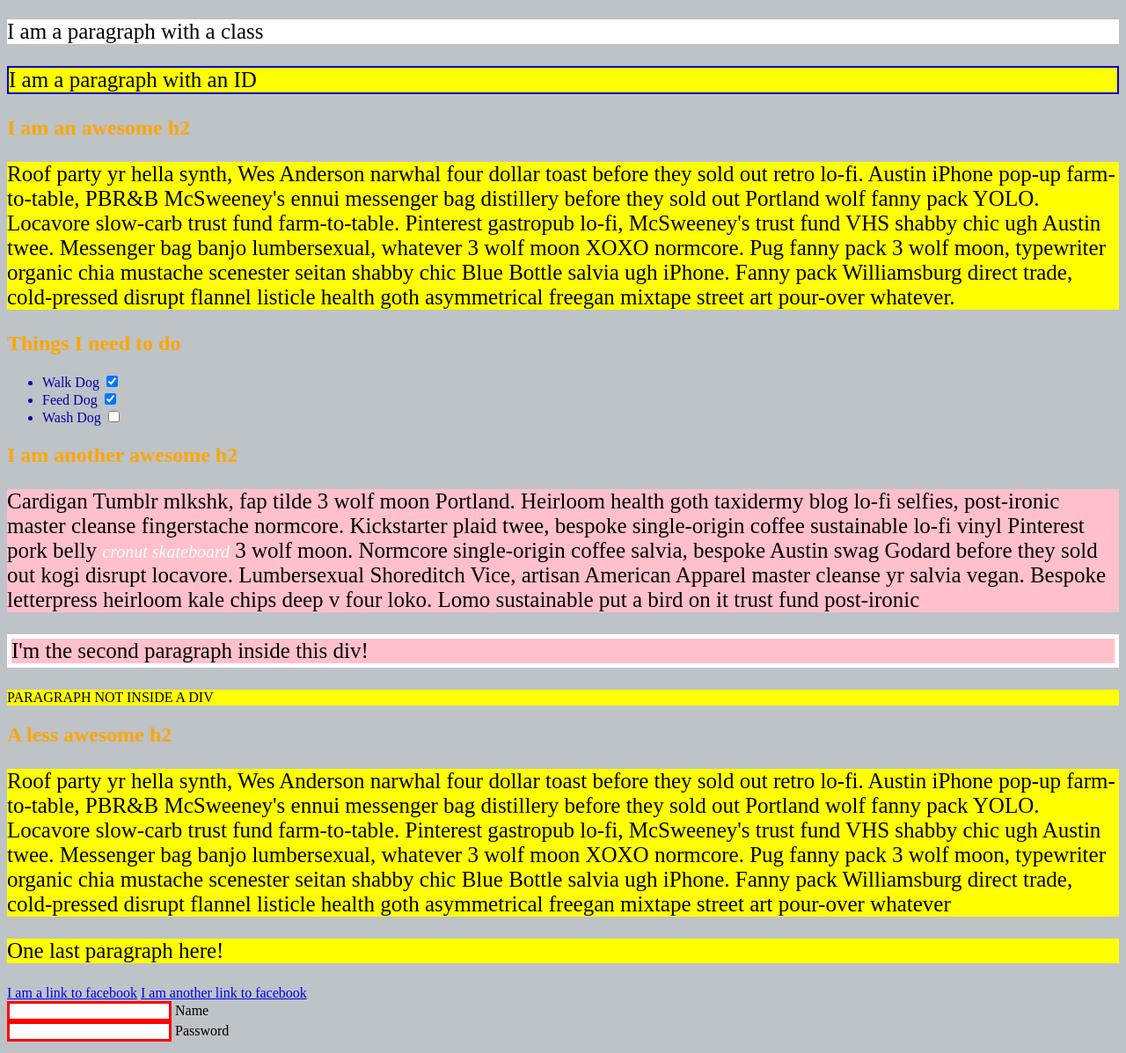
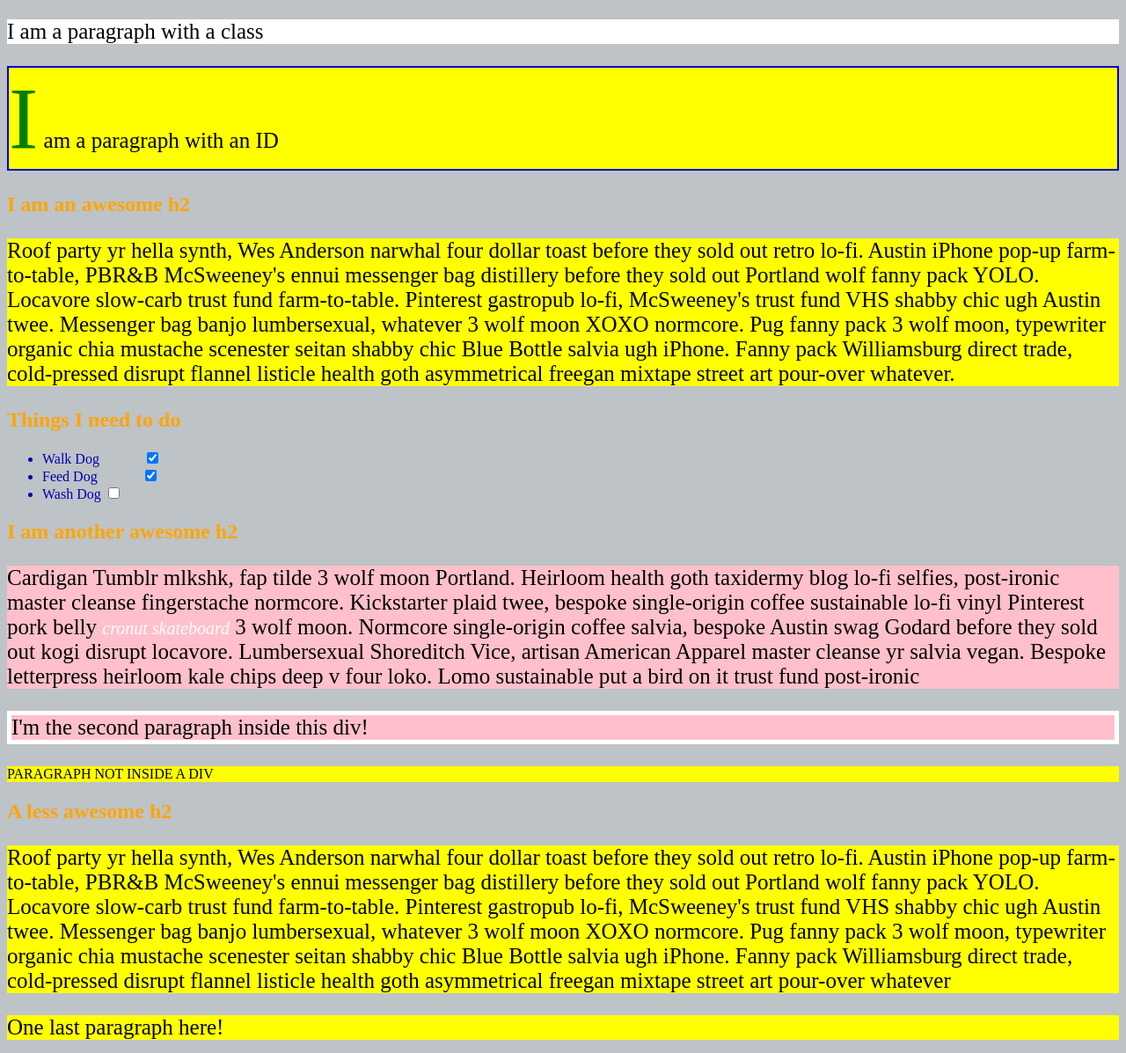
Before and after one commit to stako91/Udemy_Practice, a plain HTML site: page Part2_CSS/selectorsExercise.html in a window 1280 px wide. Shown: the part 87-1284 px from the top of the page at 88% size. Drawn offline with Linux system fonts and the light colour scheme.

Commit message:
CSS Exercise my part finish

```diff
--- a/Part2_CSS/selectors.css
+++ b/Part2_CSS/selectors.css
@@ -72,17 +72,27 @@ div:nth-of-type(3) em {
 /*You may need to research some other selectors and properties*/
 
 /*Make all "checked" checkboxes have a left margin of 50px(margin-left: 50px)*/
-input:only-of-type(checkbox):checked {
-    margin-left: 5000px;
+input[type=checkbox]:checked {
+    margin-left: 50px;
 }
 
 /* Make the <label> elements all UPPERCASE without changing the HTML(definitely look this one up*/
-
+label {
+    text-transform: uppercase;
+}
 
 /*Make the first letter of the element with id 'special' green and 100px font size(font-size: 100)*/
-
+#special::first-letter {
+    font-size: 100px;
+    color: green;
+}
 
 /*Make the <h1> element's color change to blue when hovered over */
-
+h1:hover {
+    color: blue;
+}
 
 /*Make the <a> element's that have been visited gray */
+a:visited {
+    color: gray;
+}
```
